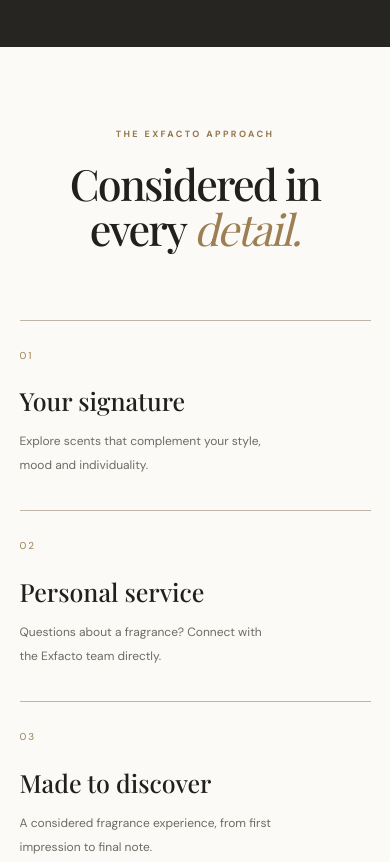
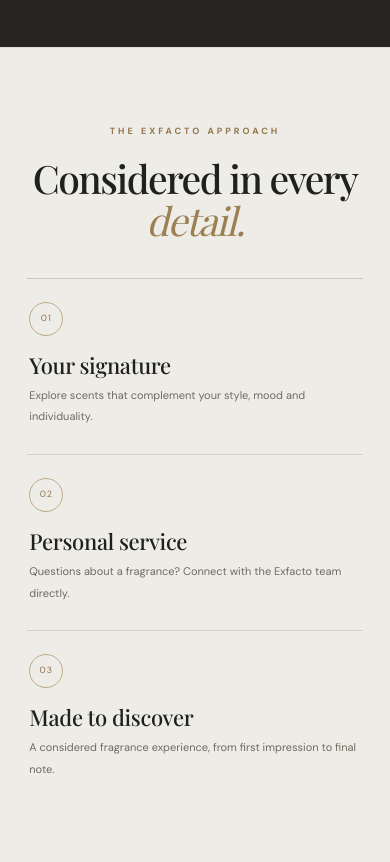
Before and after one commit to manamelamartin365-eng/Exfacto-fragrance, a plain HTML site: page index.html in a window 390 px wide. Shown: the part 3260-4122 px from the top of the page. Drawn offline with nearby package versions, Linux system fonts and the light colour scheme.

Commit message:
Refine Exfacto approach section

```diff
--- a/css/style.css
+++ b/css/style.css
@@ -944,3 +944,95 @@ body:has(.hero) .site-header{box-shadow:0 5px 22px rgba(32,32,30,.035)}
 @media(prefers-reduced-motion:reduce){
   .campaign .button-outline{transition:none}
 }
+
+
+/* EXFACTO APPROACH — refined three-part brand philosophy */
+.promise-section{
+  width:100%;
+  max-width:none;
+  padding:118px max(8%,calc((100% - 1120px)/2)) 126px;
+  background:#eeece6;
+  border-top:1px solid #e2ddd3;
+  border-bottom:1px solid #e2ddd3;
+  text-align:center;
+}
+.promise-section>.eyebrow{
+  margin-bottom:18px;
+  letter-spacing:3px;
+}
+.promise-section>h2{
+  max-width:720px;
+  margin:0 auto 66px;
+  font-size:clamp(42px,4.8vw,62px);
+  line-height:1.08;
+  letter-spacing:-1.5px;
+}
+.promise-grid{
+  display:grid;
+  grid-template-columns:repeat(3,minmax(0,1fr));
+  gap:0;
+  text-align:left;
+  border-top:1px solid #cfc6b8;
+  border-bottom:1px solid #cfc6b8;
+}
+.promise-grid article{
+  min-width:0;
+  padding:29px 34px 31px;
+  border-top:0;
+  border-right:1px solid #d7cfc2;
+  transition:background .25s ease;
+}
+.promise-grid article:first-child{padding-left:0}
+.promise-grid article:last-child{padding-right:0;border-right:0}
+.promise-grid article:hover{background:rgba(255,255,255,.34)}
+.promise-grid article>span{
+  display:inline-flex;
+  align-items:center;
+  justify-content:center;
+  width:34px;
+  height:34px;
+  border:1px solid #bda987;
+  border-radius:50%;
+  color:#8d744f;
+  font-size:9px;
+  letter-spacing:1px;
+}
+.promise-grid h3{
+  margin:25px 0 10px;
+  font-size:25px;
+  line-height:1.2;
+  letter-spacing:-.3px;
+}
+.promise-grid p{
+  max-width:260px;
+  margin:0;
+  font-size:12px;
+  line-height:1.95;
+  color:#706a60;
+}
+@media(max-width:850px){
+  .promise-section{padding:90px 7% 96px}
+  .promise-section>h2{margin-bottom:48px}
+  .promise-grid article{padding:25px 20px}
+  .promise-grid article:first-child{padding-left:0}
+  .promise-grid article:last-child{padding-right:0}
+  .promise-grid h3{font-size:21px}
+}
+@media(max-width:620px){
+  .promise-section{padding:76px 7% 82px}
+  .promise-section>h2{font-size:clamp(38px,10vw,46px);margin-bottom:36px}
+  .promise-grid{grid-template-columns:1fr;border-bottom:0}
+  .promise-grid article,
+  .promise-grid article:first-child,
+  .promise-grid article:last-child{
+    padding:23px 2px 25px;
+    border-right:0;
+    border-bottom:1px solid #d7cfc2;
+  }
+  .promise-grid article:last-child{border-bottom:0}
+  .promise-grid h3{margin:16px 0 7px;font-size:22px}
+  .promise-grid p{max-width:360px;font-size:11px}
+}
+@media(prefers-reduced-motion:reduce){
+  .promise-grid article{transition:none}
+}
```
